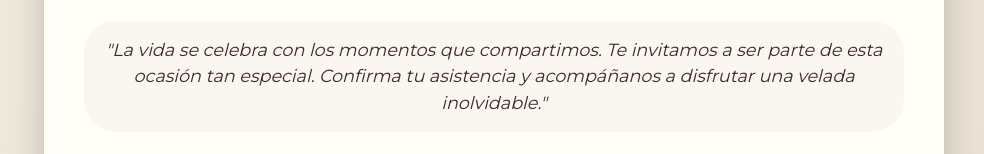
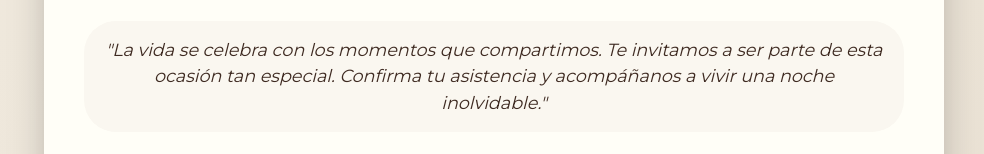
Before and after one commit to gonzalezjuanluis/invitacion, a plain HTML site: page index.html in a window 1280 px wide. Shown: the part 1323-1477 px from the top of the page, without its empty margins (146-1130 px from the left). Drawn offline with nearby package versions, Linux system fonts and the light colour scheme.

Commit message:
index.html

```diff
--- a/index.html
+++ b/index.html
@@ -65,7 +65,7 @@
             </div>
         </div>
 
-        <div class="message">"La vida se celebra con los momentos que compartimos. Te invitamos a ser parte de esta ocasión tan especial. Confirma tu asistencia y acompáñanos a disfrutar una velada inolvidable."</div>
+        <div class="message">"La vida se celebra con los momentos que compartimos. Te invitamos a ser parte de esta ocasión tan especial. Confirma tu asistencia y acompáñanos a vivir una noche inolvidable."</div>
 
         <div class="rsvp-form">
             <h3><i class="fas fa-envelope-open-text"></i> ¿Nos acompañas?</h3>
```
